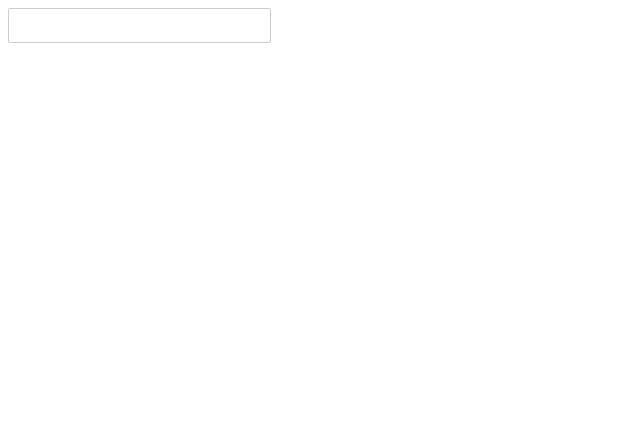
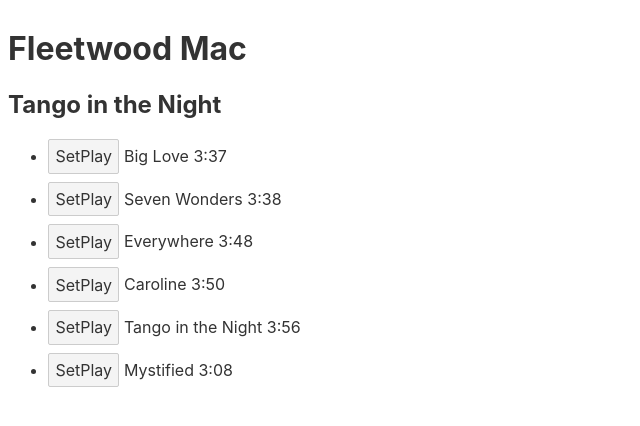
Before and after one commit to aleklucatero/sveltepra, a Svelte app: page / in a window 1280 px wide. Shown: the top 426 px of the page, without its empty margins (0-640 px from the left). Built offline with nearby package versions, Linux system fonts and the light colour scheme.

Commit message:
Intro to Components
I made a list that would allow me to play a specific song, and then would highlight the song that is currently selected as playing. I utilized components and split up the work into other files.

```diff
--- /dev/null
+++ b/src/Album.svelte
@@ -0,0 +1,21 @@
+<script>
+    import AlbumTrack from "./AlbumTrack.svelte"
+
+    export let albumTitle
+    export let albumTracks
+
+    let playing
+
+    function setPlaying(track) {
+        playing = track
+    }
+
+</script>
+
+<h2>{albumTitle}</h2>
+
+<ul>
+    {#each albumTracks as track}
+    <AlbumTrack {setPlaying} {playing} {...track} />
+    {/each}
+</ul>
--- /dev/null
+++ b/src/AlbumTrack.svelte
@@ -0,0 +1,21 @@
+<script>
+    export let setPlaying
+    export let playing
+    export let title
+    export let length
+
+    $: playing = playing === title
+</script>
+
+<li class:playing>
+    <button on:click={() =>
+    setPlaying(title)}>SetPlay</button>
+    <span>{title}</span>
+    <span>{length}</span>
+</li>
+
+<style>
+    .playing {
+        color: teal;
+    }
+</style>
--- a/src/App.svelte
+++ b/src/App.svelte
@@ -1,4 +1,6 @@
 <script>
+    import { each } from "svelte/internal";
+
     // import { lightFormat } from "date-fns";
     // import { filter } from "lodash-es";
 
@@ -109,15 +111,40 @@
 	// }
 
 	/*--------Data Binding, filterig list through search----------*/
-	let list = [`React`, `Vue`, `Svelte`];
-	let filteredList = [];
-	let searchQuery = ``;
+	// let list = [`React`, `Vue`, `Svelte`];
+	// let filteredList = [];
+	// let searchQuery = ``;
 
-	function filterList() {
-		filteredList = list.filter(item => {
-			return item.toLowerCase().includes(searchQuery.toLowerCase())
-		});
-	};
+	// function filterList() {
+	// 	filteredList = list.filter(item => {
+	// 		return item.toLowerCase().includes(searchQuery.toLowerCase());
+	// 	});
+	// }
+
+	/*--------Components----------*/
+	import Artist from "./Artist.svelte"
+	import Album from "./Album.svelte"
+
+	let artist = [
+		{
+			name: `Fleetwood Mac`,
+			albums:  [
+				{
+					name: `Tango in the Night`,
+					year: 1987,
+					tracks: [
+						{ title: `Big Love`, length: `3:37` },
+						{ title: `Seven Wonders`, length: `3:38` },
+						{ title: `Everywhere`, length: `3:48` },
+						{ title: `Caroline`, length: `3:50` },
+						{ title: `Tango in the Night`, length: `3:56` },
+						{ title: `Mystified`, length: `3:08` },
+					]
+				}
+			]
+		}
+	]
+
 
 </script>
 
@@ -179,7 +206,7 @@
 	<button type="submit">Submit</button>
 </form> -->
 
-<input
+<!-- <input
 	on:input={filterList}
 	bind:value={searchQuery}
 	type="text"
@@ -187,6 +214,16 @@
 
 <ul>
 	{#each filteredList as item}
-	<li>{item}</li>
+		<li>{item}</li>
 	{/each}
-</ul>
+</ul> -->
+
+{#each artist as artist}
+	<Artist artistName={artist.name} />
+		{#each artist.albums as album}
+			<Album
+				albumTitle={album.name}
+				albumTracks={album.tracks}
+			/>
+		{/each}
+{/each}
--- /dev/null
+++ b/src/Artist.svelte
@@ -0,0 +1,5 @@
+<script>
+    export let artistName
+</script>
+
+<h1>{artistName}</h1>
```
